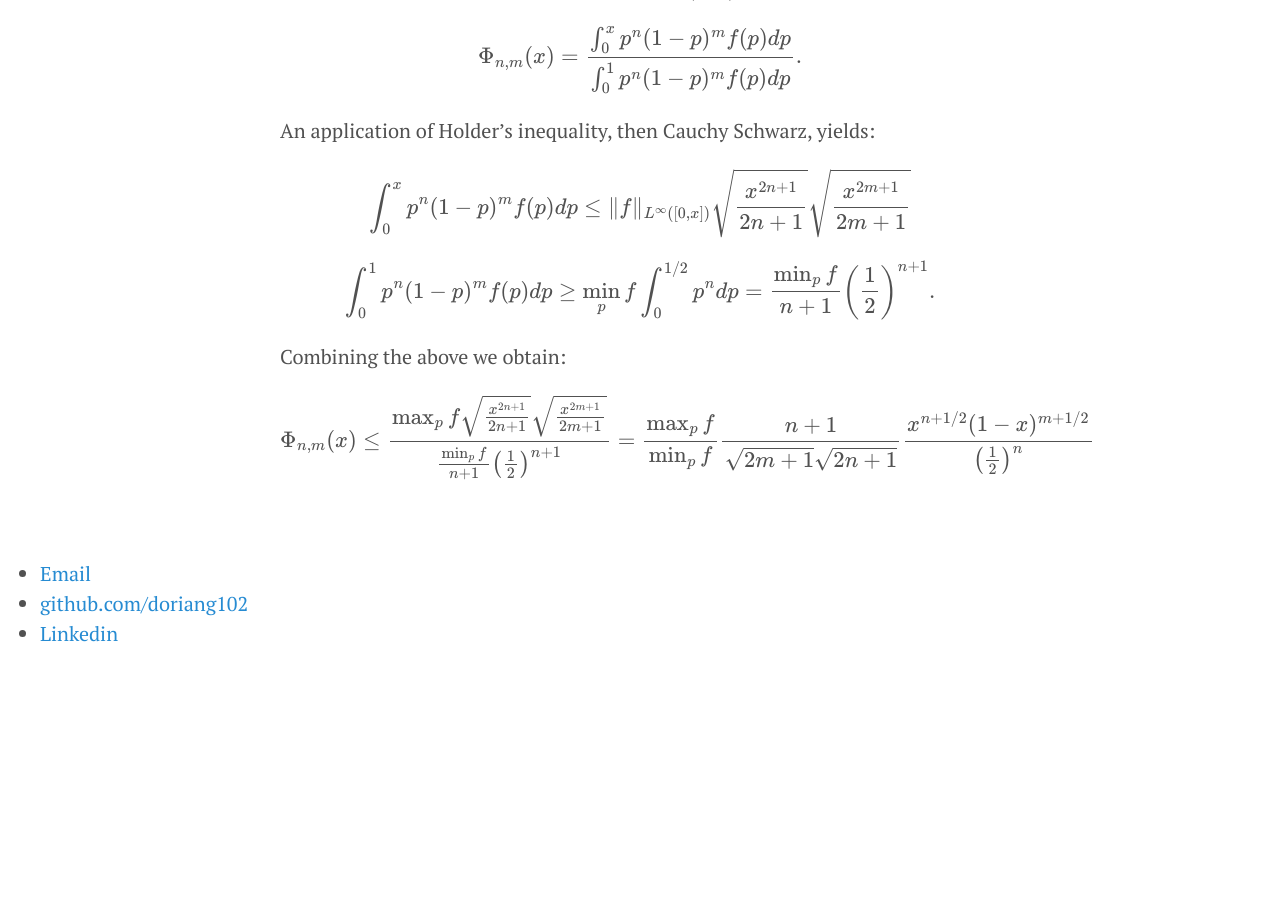
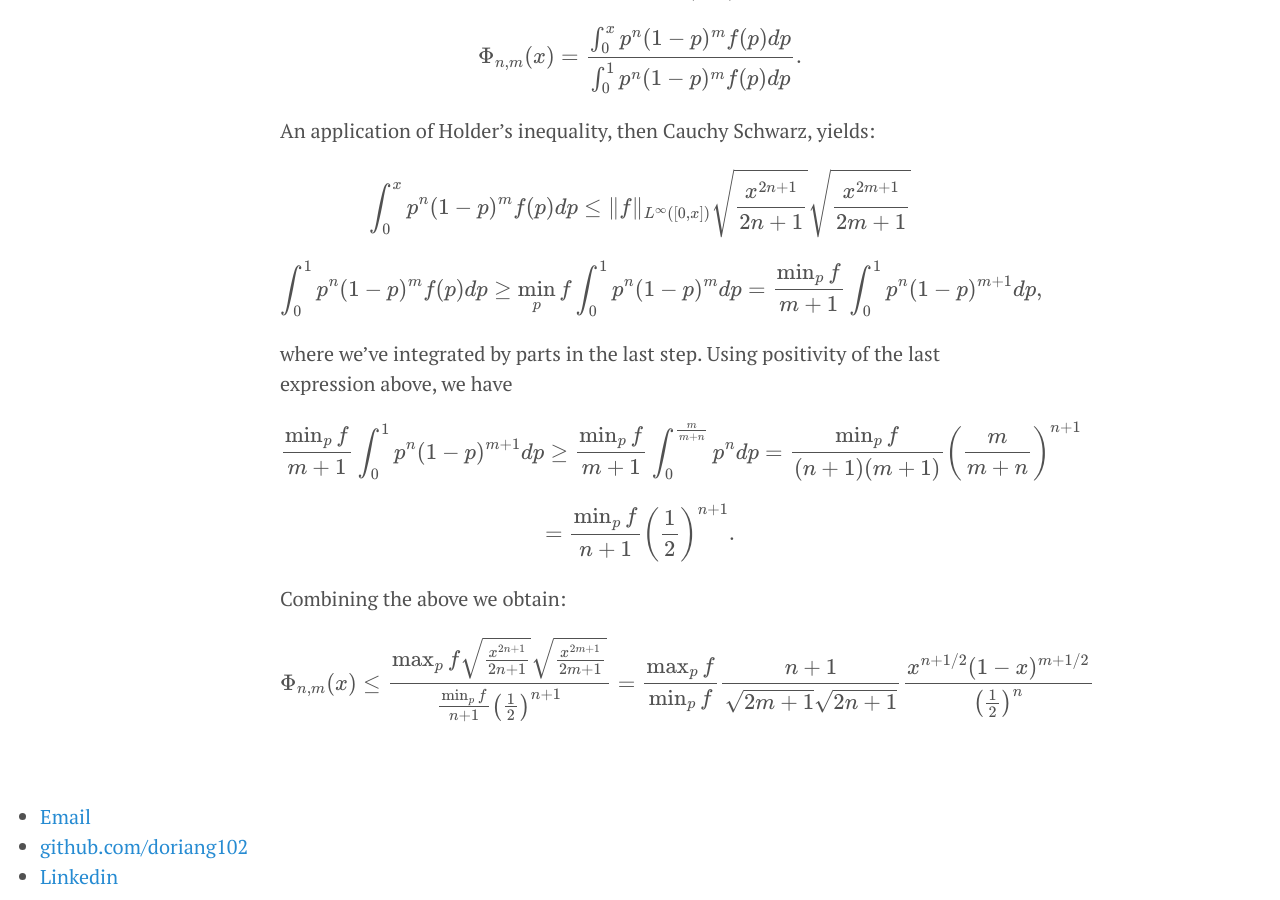
Before and after one commit to doriang102/doriang102.github.io, a Jekyll site: the page built from _posts/2017-06-10-hypothesis-testing-part-2.md, in a window 1280 px wide and 900 px high, scrolled down 2402 px. Built offline with Jekyll 4.4.1, drawn with Linux system fonts in a browser that asks for light colours; our own code applies the rules of GitHub Pages for plain Markdown files; formulas are drawn with MathJax 3; before the commit the page ends 3071 px from its top, so only the background shows below that.

Commit message:
Update 2017-06-10-hypothesis-testing-part-2.md

```diff
--- a/_posts/2017-06-10-hypothesis-testing-part-2.md
+++ b/_posts/2017-06-10-hypothesis-testing-part-2.md
@@ -68,7 +68,13 @@ An application of Holder's inequality, then Cauchy Schwarz, yields:
 
 $$ \int_0^x p^n(1-p)^m f(p) dp \leq \|f\|_{L^{\infty}([0,x])} \sqrt{\frac{x^{2n+1}}{2n+1}}\sqrt{\frac{x^{2m+1}}{2m+1}}$$
 
-$$ \int_0^1  p^n(1-p)^m f(p) dp \geq \min_p f \int_0^{1/2} p^n dp = \frac{\min_p f}{n+1} \left(\frac{1}{2}\right)^{n+1}. $$
+$$ \int_0^1  p^n(1-p)^m f(p) dp \geq \min_p f \int_0^{1} p^n(1-p)^m dp = \frac{\min_p f}{m+1} \int_0^1 p^n (1-p)^{m+1}dp,$$
+
+where we've integrated by parts in the last step. Using positivity of the last expression above, we have
+
+$$\frac{\min_p f}{m+1}\int_0^1 p^n (1-p)^{m+1}dp \geq \frac{\min_p f}{m+1}\int_0^{\frac{m}{m+n}} p^ndp = \frac{\min_p f}{(n+1)(m+1)} \left(\frac{m}{m+n}\right)^{n+1}$$
+
+$$= \frac{\min_p f}{n+1} \left(\frac{1}{2}\right)^{n+1}. $$
 
 Combining the above we obtain:
 
```
